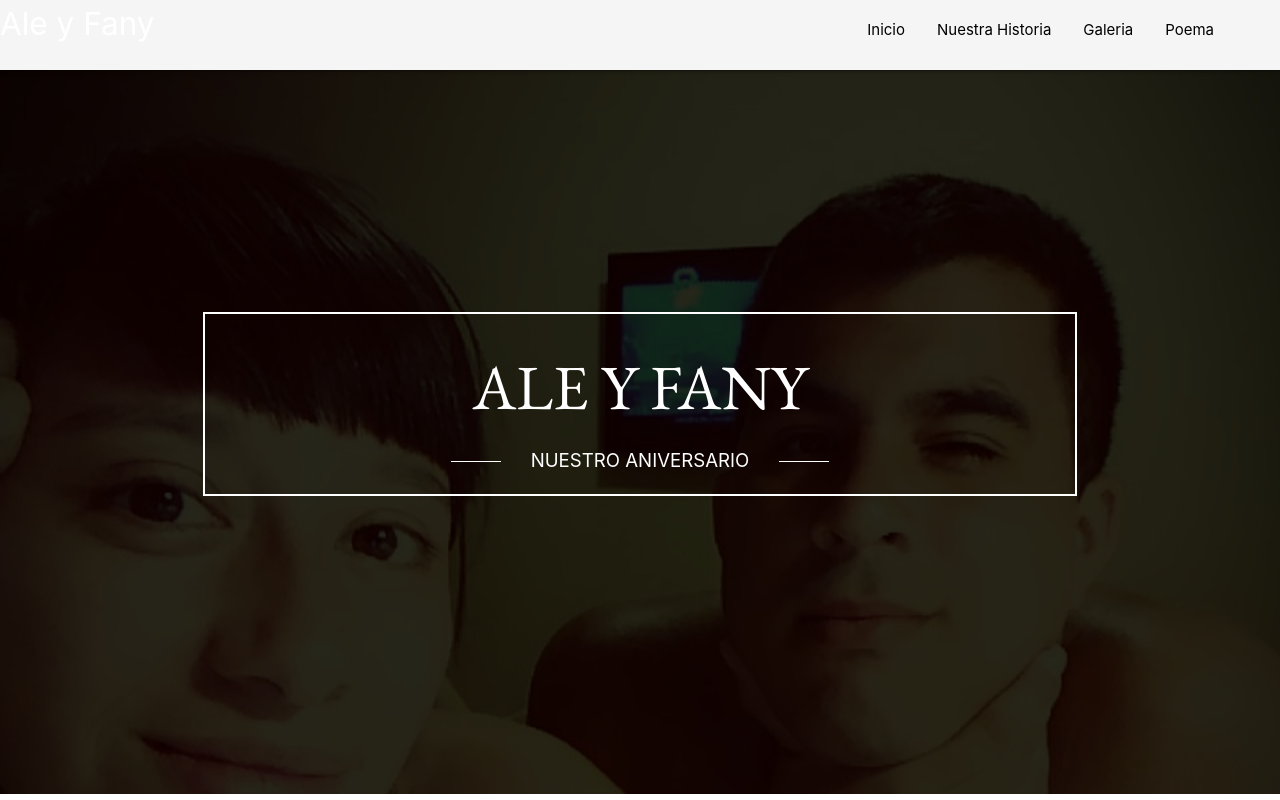
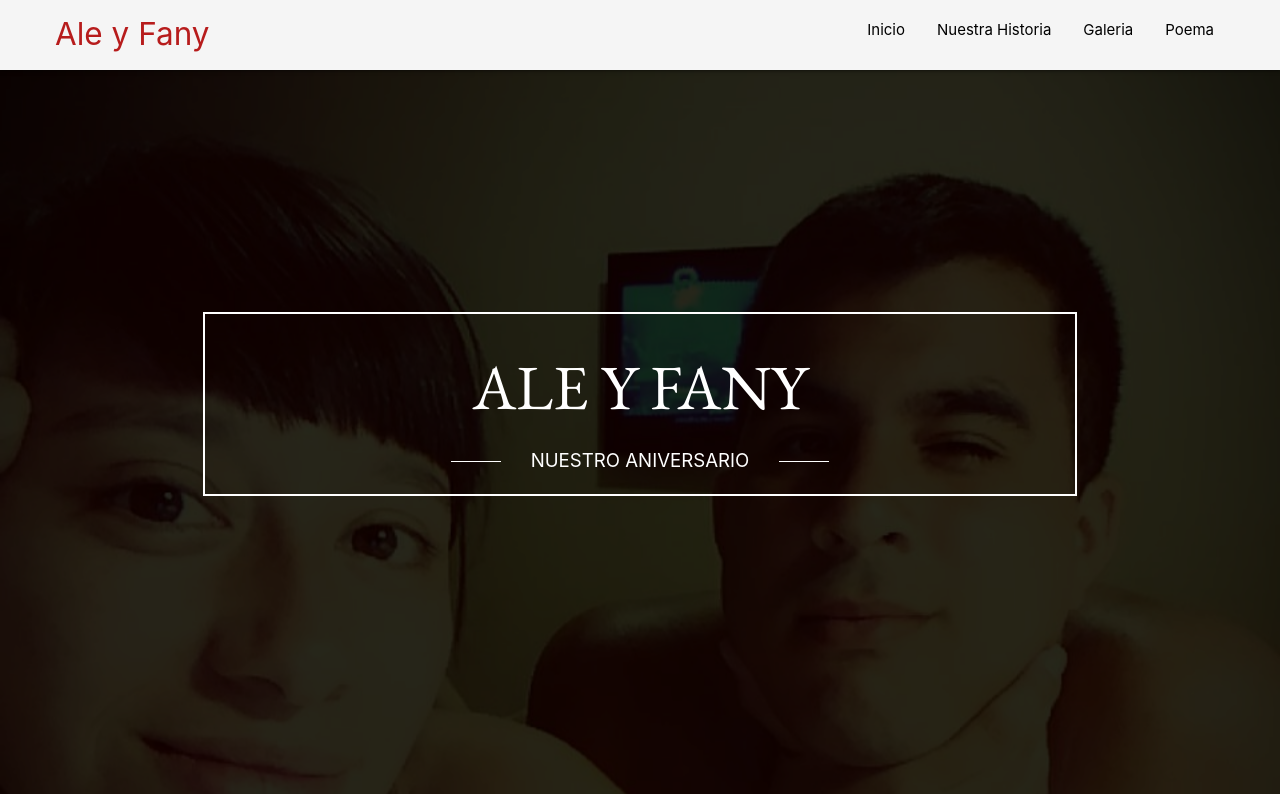
Before and after one commit to aleyfany/aleyfany, a plain HTML site: page index.html in a window 1280 px wide. Shown: the top 800 px of the page. Drawn offline with Linux system fonts and the light colour scheme; some packages are replaced by stand-ins of ours; a script that the page names is missing.

Commit message:
Update app.css

```diff
--- a/content/css/app.css
+++ b/content/css/app.css
@@ -129,13 +129,13 @@ body h1{
     font-size: 40pt;
 }
 
-/*#logo{
+#logo{
     margin-left: 50px;
     margin-top: 5px;
     padding: 5px;
     color: #b71c1c;
-    border: #8b1014 solid 2px;
-}*/
+    //border: #8b1014 solid 2px;
+}
 
 #derecha{
     padding-right: 50px;
```
